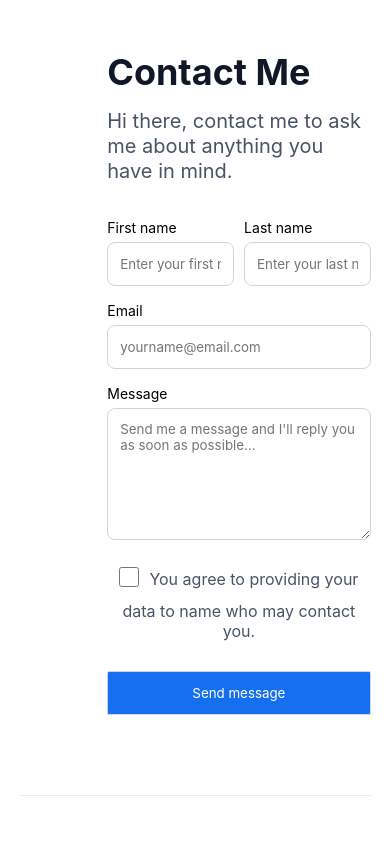
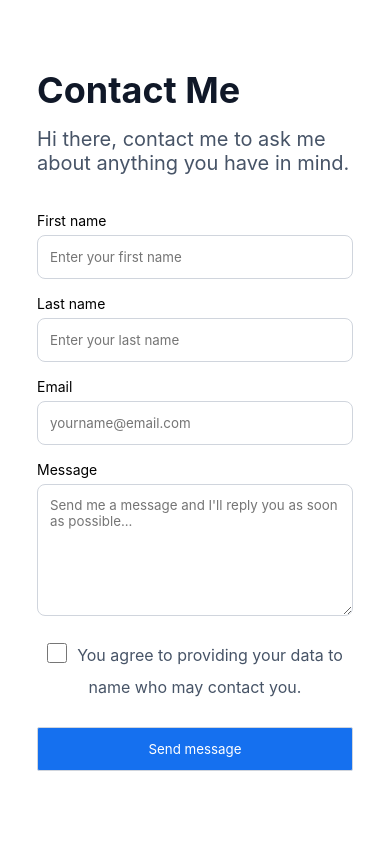
Before and after one commit to Ezeh-Vikki1635/Linktree, a React (Create React App) app: page /contact in a window 390 px wide. Shown: the top 844 px of the page. Built offline with nearby package versions, Linux system fonts and the light colour scheme.

Commit message:
work on contact app page responsiveness

```diff
--- a/src/files/Contact.css
+++ b/src/files/Contact.css
@@ -91,8 +91,15 @@ input[type=checkbox] {
         display: table;
         clear: both;
     }
+    @media screen and (max-width: 600px) {
+        .column, input[type=submit] {
+        margin-top: 0;
+        width: 100%;
 
-      @media screen and (max-width: 375px) {
+        }
+
+    }
+    @media screen and (max-width: 475px) {
         .column, input[type=submit] {
         margin-top: 0;
         width: 100%;
@@ -101,4 +108,22 @@ input[type=checkbox] {
         .name{
             display: block;
         }
+        main{
+            margin: 5%;
     }
+    }
+
+
+    @media screen and (max-width: 375px) {
+        .column, input[type=submit] {
+        margin-top: 0;
+        width: 100%;
+
+        }
+        .name{
+            display: block;
+        }
+        main{
+            margin: 5%;
+    }
+    }
```
